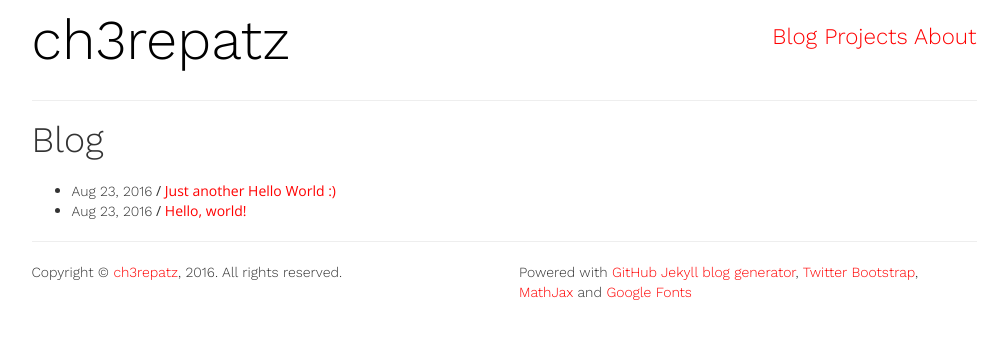
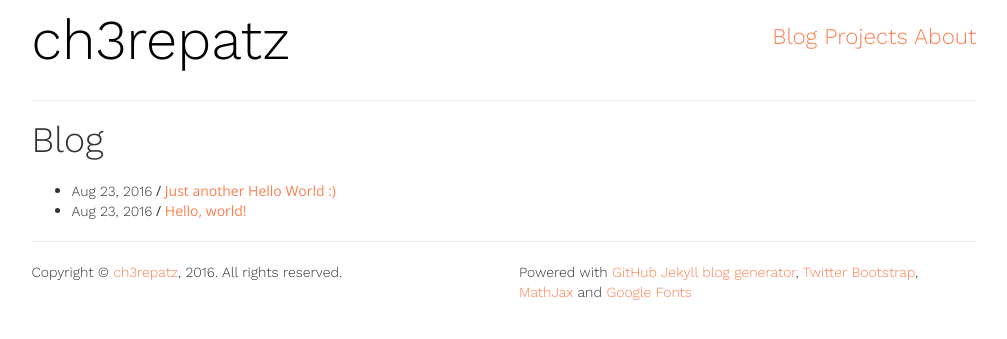
Before and after one commit to ch3repatz/ch3repatz.github.io, a Jekyll site: the page built from index.html, in a window 1280 px wide. Shown: the top 339 px of the page, without its empty margins (136-1143 px from the left). Built offline with Jekyll 4.4.1, drawn with Linux system fonts in a browser that asks for light colours.

Commit message:
Update default.html

```diff
--- a/_layouts/default.html
+++ b/_layouts/default.html
@@ -47,7 +47,7 @@
     	}
 
     	body a {
-    		color: red;
+    		color: coral;
     	}
 
     	.logo_title {
```
